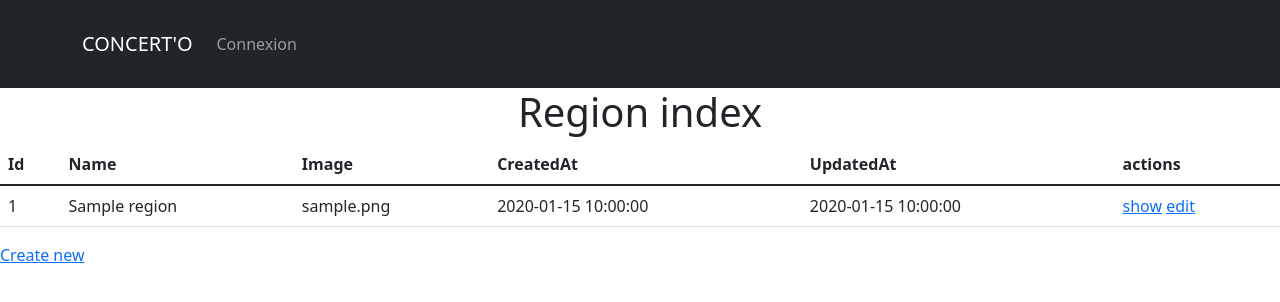
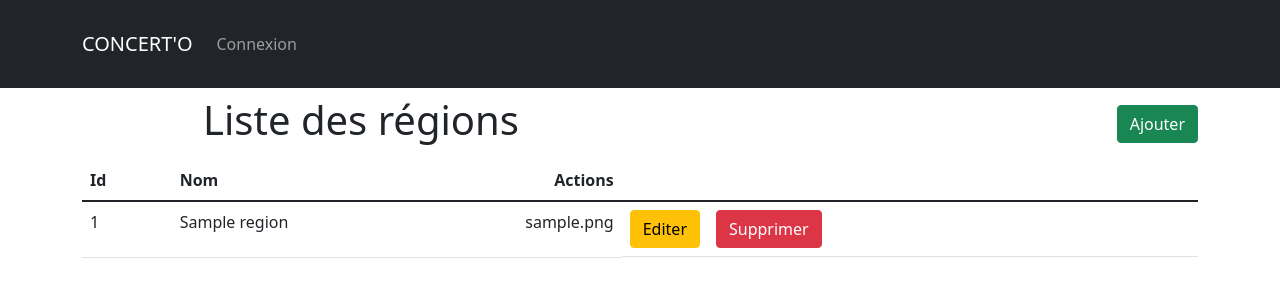
Before and after one commit to LaureCHAPERT/Concerto-Back, a Symfony app: template templates/region/index.html.twig in a window 1280 px wide. Shown: the top 302 px of the page. Run offline with Twig, Linux system fonts and the light colour scheme; the template is opened without the code that fills it: most values are stand-ins (such as "Sample title", 1, 10 or a date in 2020); some libraries are stand-ins or nearby versions.

Commit message:
Region-Templates-Controller - Updated like other templates

```diff
--- a/src/Controller/RegionController.php
+++ b/src/Controller/RegionController.php
@@ -39,7 +39,7 @@ class RegionController extends AbstractController
             return $this->redirectToRoute('back_region_index', [], Response::HTTP_SEE_OTHER);
         }
 
-        return $this->renderForm('region/new.html.twig', [
+        return $this->renderForm('region/create.html.twig', [
             'region' => $region,
             'form' => $form,
         ]);
@@ -58,7 +58,7 @@ class RegionController extends AbstractController
             return $this->redirectToRoute('back_region_index', [], Response::HTTP_SEE_OTHER);
         }
 
-        return $this->renderForm('region/edit.html.twig', [
+        return $this->renderForm('region/update.html.twig', [
             'region' => $region,
             'form' => $form,
         ]);
--- a/templates/base.html.twig
+++ b/templates/base.html.twig
@@ -30,6 +30,7 @@
                             <li class="nav-item"><a class="nav-link" href="">Accueil</a></li>
                             <li class="nav-item"><a class="nav-link" href="{{ path('back_event_index') }}">Evénements</a></li>
                             <li class="nav-item"><a class="nav-link" href="{{ path('back_genre_index') }}">Genres</a></li>
+                            <li class="nav-item"><a class="nav-link" href="{{ path('back_region_index') }}">Régions</a></li>
                             <li class="nav-item"><a class="nav-link" href="{{ path('back_user_index') }}">Utilisateurs</a></li>
                             <li class="nav-item"><a class="nav-link" href="{{ path('app_logout') }}">Déconnexion</a></li>
                             {% else %}
--- a/templates/event/index.html.twig
+++ b/templates/event/index.html.twig
@@ -28,12 +28,12 @@
                 <tr>
                     <td>{{ event.id }}</td>
                     <td>{{ event.name }}</td>
-                    <td class='wrap-text d-none d-md-table-cell'>{{ event.description }}</td>
+                    <td class="wrap-text d-none d-md-table-cell">{{ event.description }}</td>
                     <td class="d-none d-xxl-table-cell">{{ event.date ? event.date|date('Y-m-d H:i:s') : '' }}</td>
                     <td class="d-none d-md-table-cell">{{ event.price }}</td>
                     <td class="d-none d-xl-table-cell">{{ event.image }}</td>
                     <td class="d-none d-lg-table-cell">{{ event.linkTicketing }}</td>
-                    <td class= "d-sm-flex">
+                    <td class="d-sm-flex">
                         <a  class="buttons btn btn-warning" href="{{ path('back_event_update', {'id': event.id}) }}">Editer</a>
                         {{ include('event/_delete_form.html.twig') }}
                     </td>
--- a/templates/region/_delete_form.html.twig
+++ b/templates/region/_delete_form.html.twig
@@ -1,4 +1,4 @@
-<form method="post" action="{{ path('app_region_delete', {'id': region.id}) }}" onsubmit="return confirm('Are you sure you want to delete this item?');">
+<form method="post" action="{{ path('back_region_delete', {'id': region.id}) }}" onsubmit="return confirm('Are you sure you want to delete this item?');">
     <input type="hidden" name="_token" value="{{ csrf_token('delete' ~ region.id) }}">
-    <button class="btn">Delete</button>
+    <button class="btn btn-danger">Supprimer</button>
 </form>
--- a/templates/region/_form.html.twig
+++ b/templates/region/_form.html.twig
@@ -1,4 +1,4 @@
 {{ form_start(form) }}
     {{ form_widget(form) }}
-    <button class="btn">{{ button_label|default('Save') }}</button>
+    <button class="btn btn-success">{{ button_label|default('Enregistrer') }}</button>
 {{ form_end(form) }}
--- a/templates/region/index.html.twig
+++ b/templates/region/index.html.twig
@@ -1,19 +1,23 @@
 {% extends 'base.html.twig' %}
 
-{% block title %}Region index{% endblock %}
+{% block title %}Liste des régions{% endblock %}
 
 {% block body %}
-    <h1>Region index</h1>
+    <div class="container">
+        <nav class="nav navbar">
+            <div class="col-sm-6">
+                <h1>Liste des régions</h1>
+            </div>
+            <a class="btn btn-success" href="{{ path('back_region_create') }}">Ajouter</a>
+        </nav>
 
         <table class="table">
             <thead>
                 <tr>
                     <th>Id</th>
-                <th>Name</th>
-                <th>Image</th>
-                <th>CreatedAt</th>
-                <th>UpdatedAt</th>
-                <th>actions</th>
+                    <th>Nom</th>
+                    <th class="d-none d-xxl-table-cell">Image</th>
+                    <th class="col-1 text-end">Actions</th>
                 </tr>
             </thead>
             <tbody>
@@ -21,21 +25,14 @@
                 <tr>
                     <td>{{ region.id }}</td>
                     <td>{{ region.name }}</td>
-                <td>{{ region.image }}</td>
-                <td>{{ region.createdAt ? region.createdAt|date('Y-m-d H:i:s') : '' }}</td>
-                <td>{{ region.updatedAt ? region.updatedAt|date('Y-m-d H:i:s') : '' }}</td>
-                <td>
-                    <a href="{{ path('app_region_show', {'id': region.id}) }}">show</a>
-                    <a href="{{ path('app_region_edit', {'id': region.id}) }}">edit</a>
+                    <td class="d-none d-lg-table-cell">{{ region.image }}</td>
+                    <td class="d-sm-flex">
+                <a  class="buttons btn btn-warning" href="{{ path('back_region_update', {'id': region.id}) }}">Editer</a>
+                {{ include('region/_delete_form.html.twig') }}
                     </td>
-            </tr>
-        {% else %}
-            <tr>
-                <td colspan="6">no records found</td>
                 </tr>
             {% endfor %}
             </tbody>
         </table>
-
-    <a href="{{ path('app_region_new') }}">Create new</a>
+    </div>
 {% endblock %}
```
Also changed, not shown: src/Form/RegionType.php (+9 -2 lines), templates/region/create.html.twig (added, +10 -0 lines), templates/region/edit.html.twig (deleted, +0 -13 lines), templates/region/new.html.twig (deleted, +0 -11 lines), templates/region/update.html.twig (added, +10 -0 lines). Lines whose indentation alone changed are shown as unchanged.
